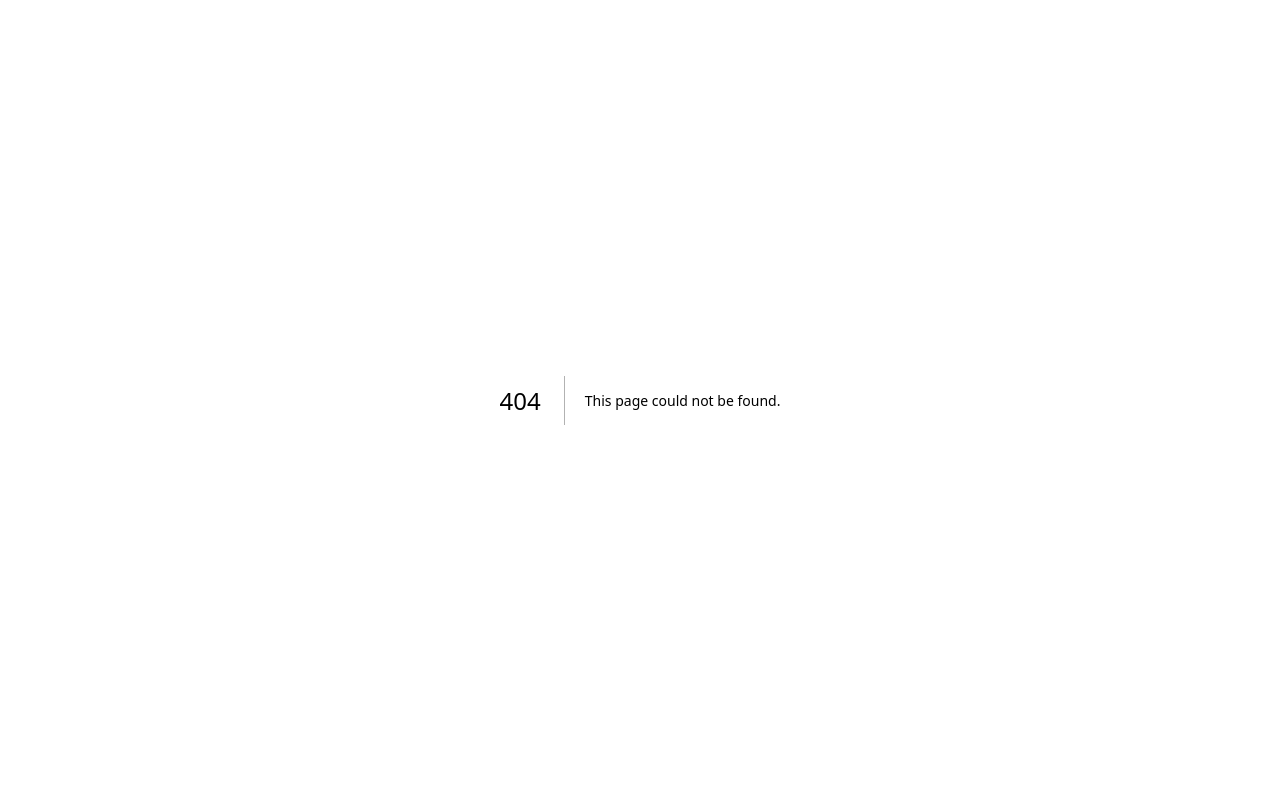
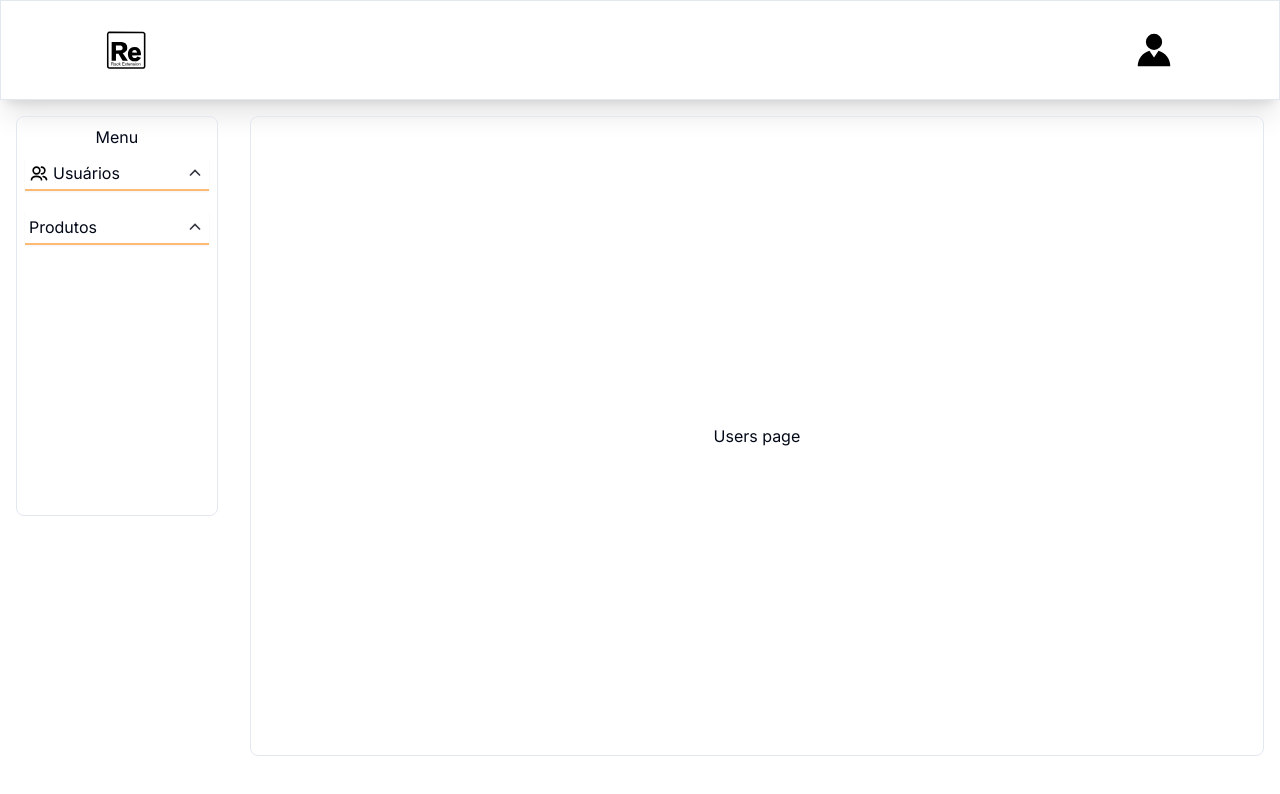
Before and after one commit to NodUp/salt-control, a Next.js app: page /admin/users in a window 1280 px wide. Before the commit this address had no page. Shown: the top 794 px of the page. Built offline with nearby package versions, Linux system fonts and the light colour scheme.

Commit message:
feat: init users page

```diff
--- /dev/null
+++ b/src/app/admin/users/page.tsx
@@ -0,0 +1,3 @@
+export default function Users() {
+  return <div>Users page</div>;
+}
--- a/src/components/ui/collapse.tsx
+++ b/src/components/ui/collapse.tsx
@@ -8,9 +8,10 @@ type Props = {
   items: any;
   title: string;
   icon?: string;
-  index?: number;
-  indexCollapse?: number;
-  setIndexCollapse?: any;
+  index: number;
+  indexCollapse: number;
+  setIndexCollapse: any;
+  hrefTitle: string;
 };
 
 function Collapse({
@@ -20,6 +21,7 @@ function Collapse({
   index,
   indexCollapse,
   setIndexCollapse,
+  hrefTitle,
 }: Props) {
   const [hover, setHover] = useState(false);
   const [open, setOpen] = useState(false);
@@ -42,7 +44,7 @@ function Collapse({
                 setHover(false);
               }}
               className={`flex flex-row items-center justify-center gap-1 hover:text-orange-300 ${indexColor === 999 && indexCollapse === index ? 'text-orange-300' : ''}`}
-              href='/admin/dashboard/'
+              href={hrefTitle}
             >
               {icon === 'person' ? (
                 <UsersIcon
--- a/src/components/ui/containers/side-bar.tsx
+++ b/src/components/ui/containers/side-bar.tsx
@@ -4,9 +4,8 @@ import React, { useState } from 'react';
 import Collapse from '../collapse';
 
 const array = [
-  { href: '/admin/dashboard/', title: 'Cadastrar' },
-  { href: '/admin/dashboard/', title: 'Alterar' },
-  { href: '/admin/dashboard/', title: 'Remover' },
+  { href: '/admin/dashboard/', title: 'Estoque' },
+  { href: '/admin/dashboard/', title: 'Caixa' },
 ];
 
 const SideBar = () => {
@@ -15,16 +14,18 @@ const SideBar = () => {
     <div className='m-4 flex h-[50vh] w-[250px] flex-col rounded-lg border p-2'>
       <div className='mb-2 flex justify-center'>Menu</div>
       <Collapse
-        items={array}
+        items={[]}
         title='Usuários'
+        hrefTitle='/admin/users'
         icon='person'
         index={1}
         indexCollapse={indexCollapse}
         setIndexCollapse={setIndexCollapse}
       />
       <Collapse
-        items={[]}
+        items={array}
         title='Produtos'
+        hrefTitle='/admin/dashboard'
         index={2}
         indexCollapse={indexCollapse}
         setIndexCollapse={setIndexCollapse}
```
